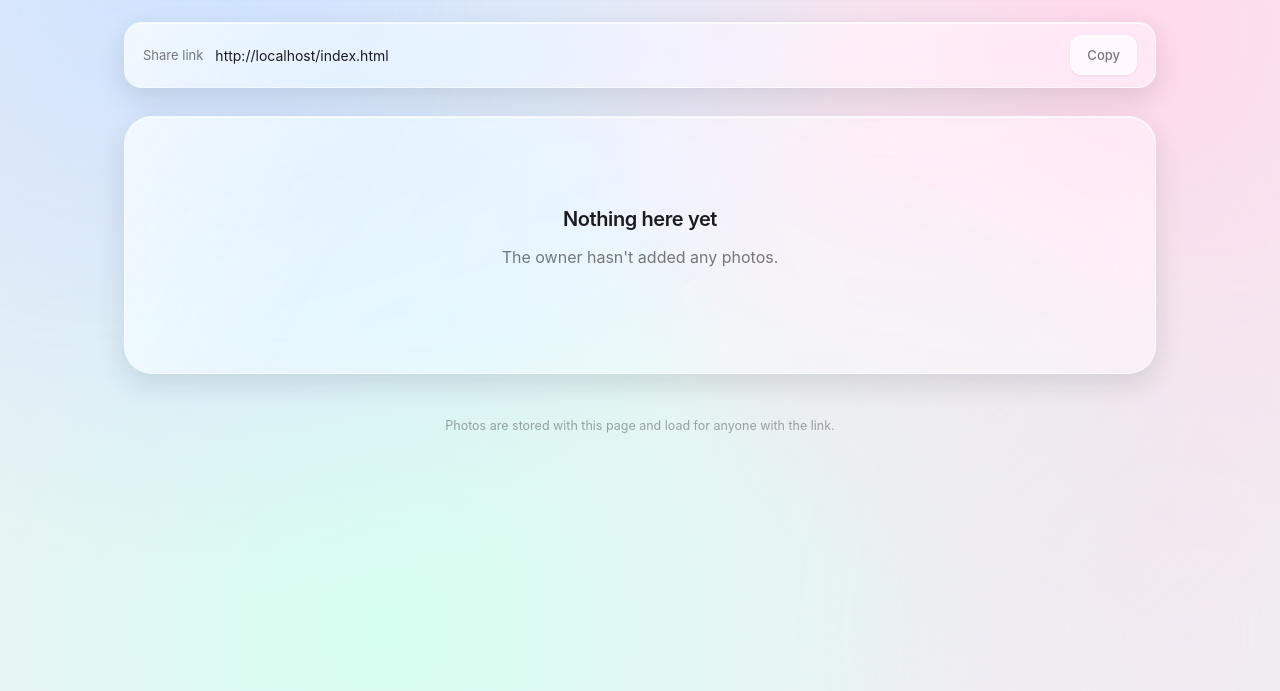
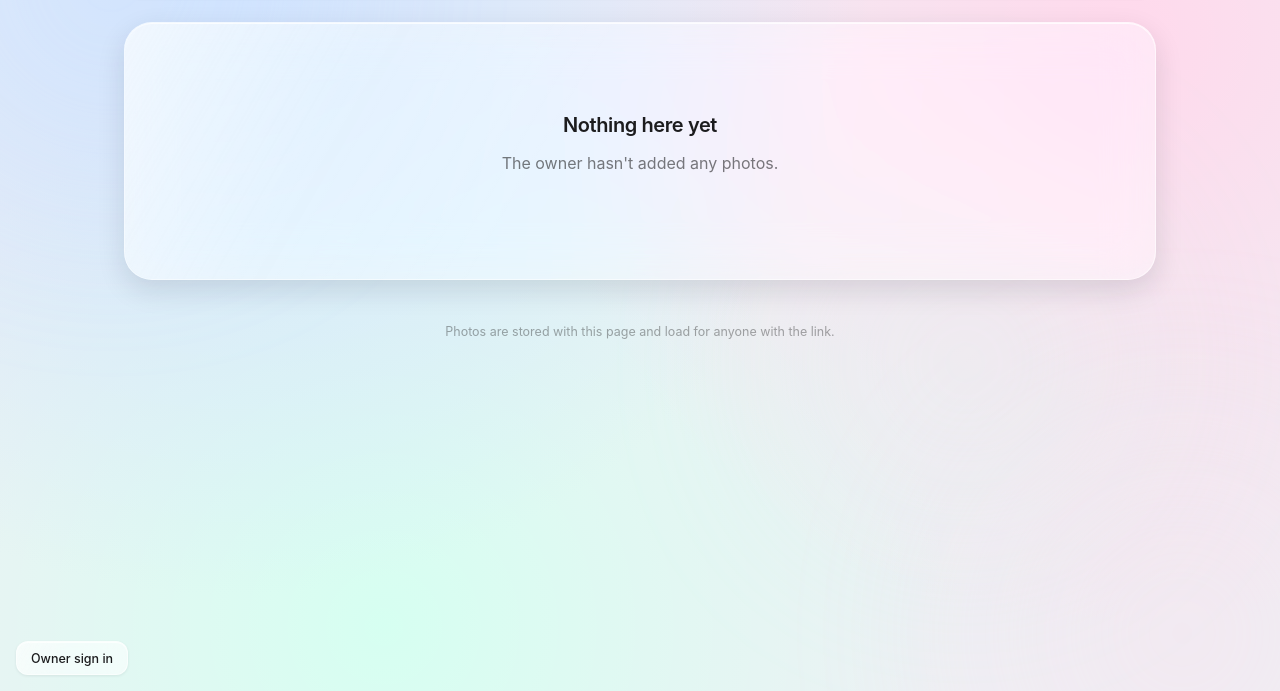
Before and after one commit to Tommys2009/photo-portfolio, a plain HTML site: page index.html in a window 1280 px wide. Shown: the part 109-800 px from the top of the page. Drawn offline with Linux system fonts and the light colour scheme.

Commit message:
Update index.html

```diff
--- a/index.html
+++ b/index.html
@@ -117,6 +117,12 @@
   }
   .brand p { margin: 0; color: var(--ink-dim); font-size: 13px; }
 
+  .owner-corner {
+    position: fixed; left: max(16px, env(safe-area-inset-left)); bottom: max(16px, env(safe-area-inset-bottom));
+    z-index: 30;
+  }
+  .owner-corner button { font-size: 12.5px; padding: 8px 14px; min-height: 34px; }
+
   .glass {
     position: relative;
     background: var(--glass-1);
@@ -163,13 +169,6 @@
     border-color: color-mix(in srgb, var(--accent) 45%, var(--glass-border));
   }
   button.danger:hover { background: color-mix(in srgb, var(--danger) 22%, transparent); }
-
-  .share-row { display: flex; gap: 10px; align-items: center; margin-bottom: 28px; padding: 12px 18px; border-radius: var(--r-md); }
-  .share-row input {
-    flex: 1; min-width: 0; background: transparent; border: none; color: var(--ink);
-    font-size: 14px; font-family: inherit; outline: none;
-  }
-  .share-row span { color: var(--ink-dim); font-size: 13px; white-space: nowrap; }
 
   .grid {
     display: grid; grid-template-columns: repeat(auto-fill, minmax(210px, 1fr)); gap: 16px;
@@ -261,7 +260,6 @@
     </div>
     <div class="actions">
       <button id="editBtn" style="display:none;"><span>Rename gallery</span></button>
-      <button id="ownerBtn" class="primary"><span>Owner sign in</span></button>
       <button id="uploadBtn" class="primary" style="display:none;">
         <svg width="16" height="16" viewBox="0 0 24 24" fill="none" stroke="currentColor" stroke-width="2"><path d="M12 19V6M5 12l7-7 7 7"/></svg>
         <span>Upload</span>
@@ -270,15 +268,13 @@
     </div>
   </div>
 
-  <div class="glass share-row">
-    <span>Share link</span>
-    <input id="shareUrl" type="text" readonly>
-    <button id="copyBtn"><span>Copy</span></button>
-  </div>
-
   <div id="gridArea"></div>
 
   <footer>Photos are stored with this page and load for anyone with the link.</footer>
+</div>
+
+<div class="owner-corner">
+  <button id="ownerBtn"><span>Owner sign in</span></button>
 </div>
 
 <input type="file" id="fileInput" accept="image/*" multiple style="display:none;">
@@ -306,10 +302,6 @@ function ownerKeyFor() {
     let k = localStorage.getItem('__gallery_owner_flag');
     return k;
   } catch(e) { return null; }
-}
-
-function setShareUrl() {
-  document.getElementById('shareUrl').value = window.location.href.split('#')[0];
 }
 
 async function loadTitle() {
@@ -554,15 +546,6 @@ document.getElementById('lockBtn').addEventListener('click', () => { setOwnerMod
 document.getElementById('editBtn').addEventListener('click', handleRename);
 document.getElementById('uploadBtn').addEventListener('click', () => document.getElementById('fileInput').click());
 document.getElementById('fileInput').addEventListener('change', (e) => { handleFiles(e.target.files); e.target.value = ''; });
-document.getElementById('copyBtn').addEventListener('click', async () => {
-  const url = document.getElementById('shareUrl').value;
-  try {
-    await navigator.clipboard.writeText(url);
-    toast('Link copied');
-  } catch(e) {
-    toast('Copy this link manually');
-  }
-});
 
 document.addEventListener('dragover', (e) => { if (isOwner) e.preventDefault(); });
 document.addEventListener('drop', (e) => {
@@ -572,7 +555,6 @@ document.addEventListener('drop', (e) => {
 });
 
 (async function init() {
-  setShareUrl();
   await loadTitle();
   await loadPhotos();
   try {
```
